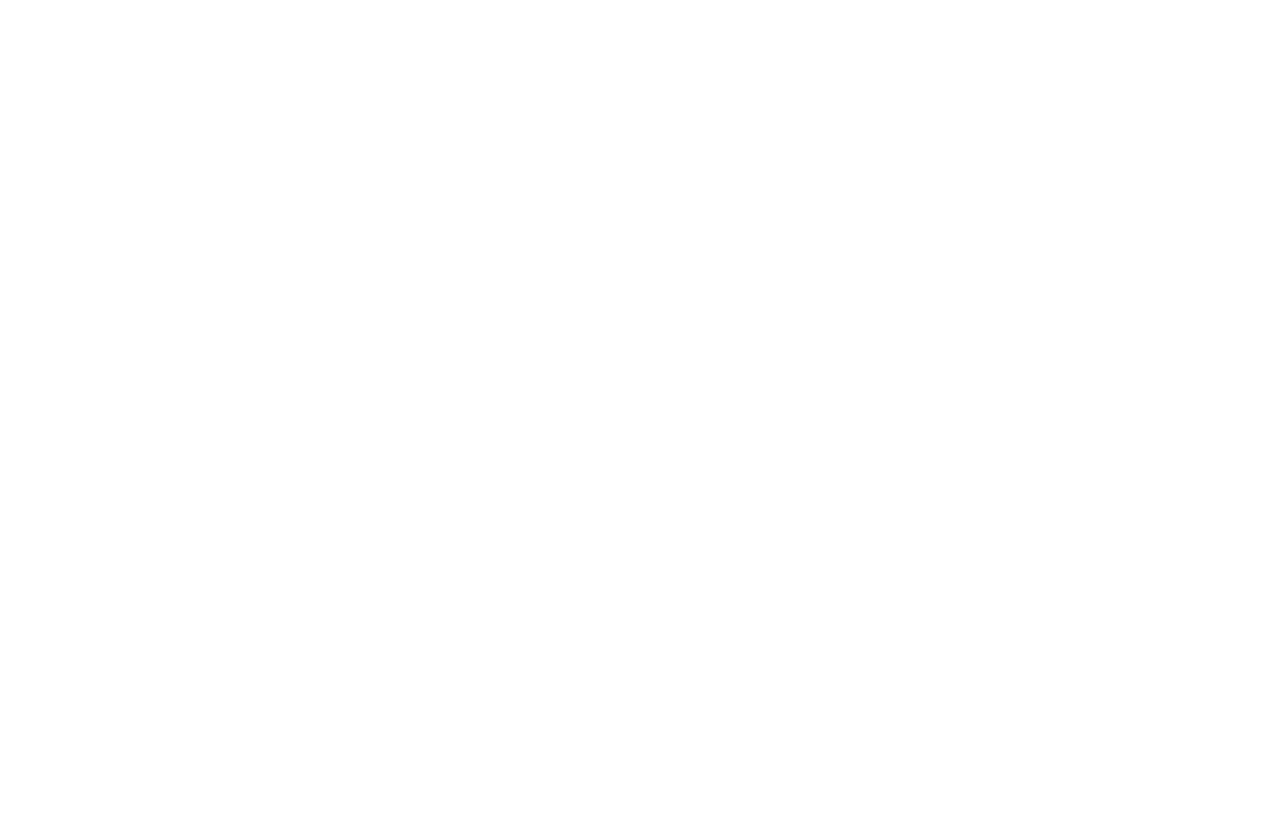
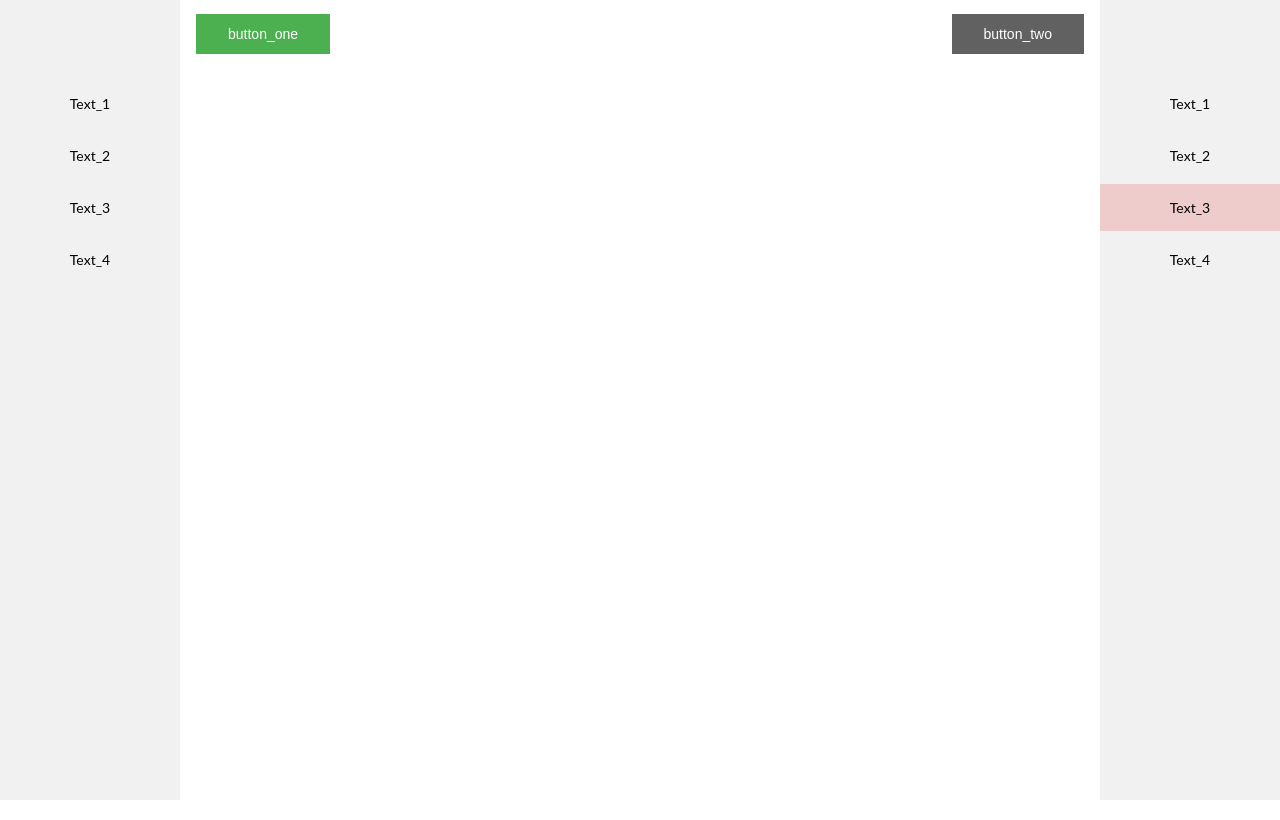
Before and after one commit to NataliaVolik/examples-jquery, a plain HTML site: page index.html in a window 1280 px wide. Drawn offline with nearby package versions, Linux system fonts and the light colour scheme.

Commit message:
add navbar, event click, json, localStorage

```diff
--- a/css/menu.css
+++ b/css/menu.css
@@ -0,0 +1,140 @@
+body {
+    padding: 0;
+    margin: 0;
+    background: #fff;
+    font-size: 14px;
+    font-family: "Lato", sans-serif;
+
+
+}
+
+.main {
+    margin-left: 180px;
+    padding: 10px;
+    height: 100vh;
+}
+
+input[type=button].button_one {
+    background-color: #4CAF50;
+    border: none;
+    color: white;
+    padding: 12px 32px;
+    text-decoration: none;
+    margin: 4px 6px;
+    cursor: pointer;
+    font-size: 14px;
+    outline: none;
+}
+
+input[type=button].button_two {
+    background-color: #616161;
+    border: none;
+    color: white;
+    padding: 12px 32px;
+    text-decoration: none;
+    margin: 4px 6px;
+    cursor: pointer;
+    font-size: 14px;
+    outline: none;
+    float: right;
+}
+
+
+
+ul {
+    list-style: none;
+    margin: 0;
+    padding: 0;
+    padding-top: 80px;
+}
+
+a {
+    text-decoration: none;
+}
+
+/*навигация слева*/
+.nav-left {
+    background-color: #f1f1f1;
+    width: 180px;
+    position: absolute;
+    top: 0;
+    bottom: 0;
+    left: 0;
+}
+
+.nav-left ul li a {
+    position: relative;
+    color: #000000;
+    display: block;
+    text-align: center;
+    padding: 15px;
+    margin-bottom: 5px;
+}
+
+.nav-left ul li a:hover {
+    color: #4CAF50;
+}
+
+.nav-left ul li a:after {
+    content: '';
+    position: absolute;
+    bottom: 0;
+    left: 0;
+    height: 0%;
+    width: 100%;
+    background: #ffffff;
+}
+
+/*навигация справа*/
+.nav-right {
+    position: absolute;
+    right: 0;
+    top: 0;
+    bottom: 0;
+    width: 180px;
+    background-color: #f1f1f1;
+    transition: 1s all ease;
+}
+
+.nav-right ul li a {
+    position: relative;
+    color: #000000;
+    display: block;
+    text-align: center;
+    padding: 15px;
+    margin-bottom: 5px;
+}
+
+.nav-right ul li a:hover {
+    color: #4CAF50;
+}
+
+.nav-right ul li a:after {
+    content: '';
+    position: absolute;
+    bottom: 0;
+    left: 0;
+    height: 0%;
+    width: 100%;
+    background: #ffffff;
+}
+
+.hideNav {
+    display: none !important;
+}
+
+.showNav {
+    display: block;
+}
+
+.page {
+    background-color: #eecccc;
+}
+
+.beige {
+    background-color: beige;
+}
+
+.grey {
+    background-color: grey;
+}
--- a/index.html
+++ b/index.html
@@ -1,13 +1,34 @@
 <!doctype html>
 <html lang="en">
+
 <head>
     <meta charset="UTF-8">
     <title>Examples jQuery</title>
     <link rel="stylesheet" href="css/menu.css">
     <script src="https://ajax.googleapis.com/ajax/libs/jquery/3.4.1/jquery.min.js"></script>
 </head>
+
 <body>
-
-<script src="js/main.js"></script>
+    <div class="nav-left">
+        <ul id="list">
+            <li class="itn-bg-one"><a href="#">Text_1</a></li>
+            <li class="itn-bg-two"><a href="#">Text_2</a></li>
+            <li class="itn-bg-three"><a href="#">Text_3</a></li>
+            <li class="itn-bg-four"><a href="#">Text_4</a></li>
+        </ul>
+    </div>
+    <div class="main">
+        <input type="button" value="button_one" class="button_one">
+        <input type="button" value="button_two" class="button_two">
+    </div>
+    <div class="nav-right hideNav showNav">
+        <ul>
+            <li class="item"><a href="#">Text_1</a></li>
+            <li class="item"><a href="#">Text_2</a></li>
+            <li class="item page"><a href="#">Text_3</a></li>
+            <li class="item"><a href="#">Text_4</a></li>
+        </ul>
+    </div>
+    <script src="js/main.js"></script>
 </body>
 </html>
--- a/js/main.js
+++ b/js/main.js
@@ -0,0 +1,96 @@
+const inputLeft = $("input.button_one");
+const inputRight = $("input.button_two");
+const navLeft = $(".nav-left");
+const navRight = $(".nav-right");
+const mainClass = $(".main");
+const display = JSON.parse(localStorage.getItem('display'));
+
+const openPanelLeft = (display) => {
+    // debugger;
+    if (display == false) {
+        navLeft.hide();
+        mainClass.animate({
+            marginLeft: "0px"
+        });
+    } else {
+        navLeft.show();
+        mainClass.animate({
+            marginLeft: "180px"
+        });
+    }
+}
+
+openPanelLeft(display);
+
+inputLeft.click(() => {
+    const display = navLeft.is(':visible');
+    // debugger;
+    localStorage.setItem('display', display);
+    const show = !display;
+    openPanelLeft(show);
+});
+
+// Task 1
+const openPanelRight = (display) => {
+    if (display == false) {
+        navRight.addClass("hideNav");
+        mainClass.animate({
+            marginRight: "0px"
+        });
+    } else {
+        mainClass.animate({
+            marginRight: "180px"
+        });
+        navRight.removeClass("hideNav");
+        navRight.addClass("showNav");
+    }
+
+}
+
+openPanelRight(display);
+
+inputRight.click(() => {
+    const display = navRight.is(':visible');
+    // debugger;
+    localStorage.setItem('display', display);
+    const show = !display;
+    openPanelRight(show);
+})
+
+
+const listName = $('li.item');
+console.log("Все элементы: " + listName.hasClass("page"));
+listName.each((index, elem) => {
+    console.log("Элемент: " + $(elem).hasClass('page'));
+});
+
+//Task 2
+
+// change with CSS
+
+
+$("li.itn-bg-one").click(() => {
+    mainClass.css("background-color", "#cceecc");
+    mainClass.removeClass("grey");
+    mainClass.removeClass("beige");
+});
+
+// change with Class
+$("li.itn-bg-two").click(() => {
+    mainClass.removeClass("grey");
+    mainClass.addClass("beige");
+    mainClass.removeAttr('style');
+});
+
+$("li.itn-bg-three").click(() => {
+    mainClass.removeClass("beige");
+    mainClass.addClass("grey");
+    mainClass.removeAttr('style');
+});
+
+// change with CSS
+$("li.itn-bg-four").click(() => {
+    mainClass.css("background-color", "#eecccc");
+    mainClass.removeClass("beige");
+    mainClass.removeClass("grey");
+});
```
